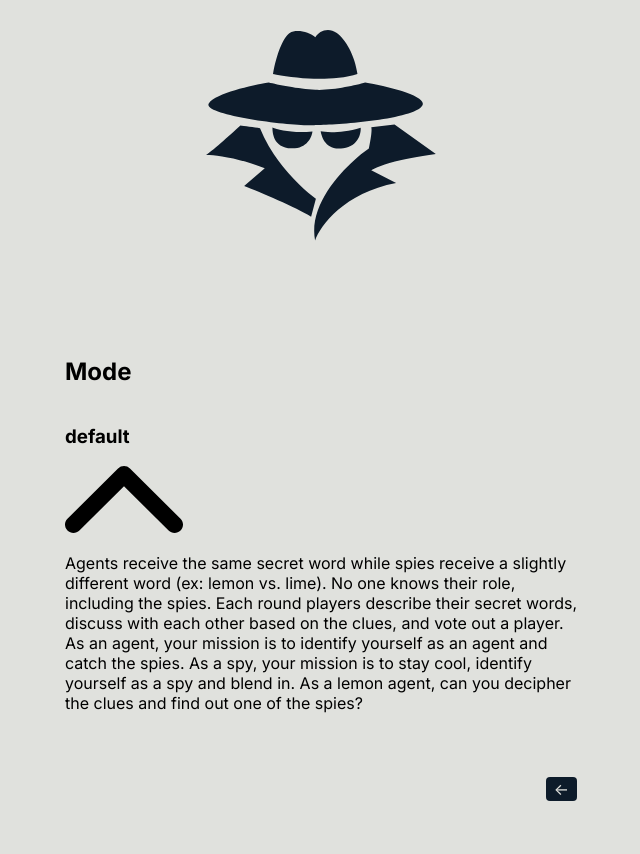
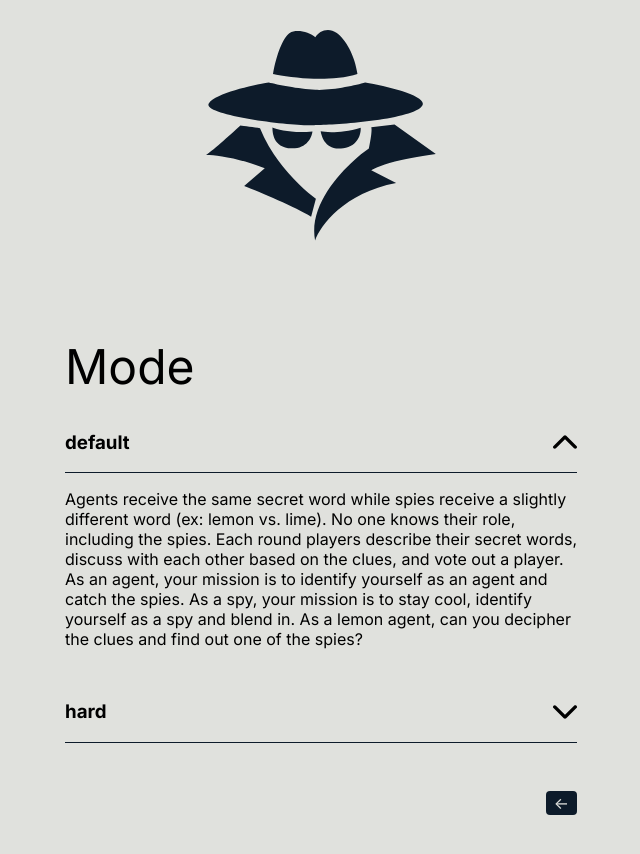
Before and after one commit to 3n0wd3n/Spy, a website built with webpack: page app/dist/index.html in a window 1280 px wide. Both pictures are taken after a click on the element "MODE". Shown: the part 94-948 px from the top of the page, without its empty margins (319-959 px from the left). Built offline with nearby package versions, Linux system fonts and the light colour scheme.

Commit message:
update on mode section

```diff
--- a/app/src/index.js
+++ b/app/src/index.js
@@ -60,6 +60,7 @@ const gameObjectEN = {
     inputPlaceholder: "player",
   },
   modeSection: {
+    selected: "default",
     title: "Mode",
     default: {
       title: "default",
@@ -179,6 +180,7 @@ const gameObjectCZ = {
     inputPlaceholder: "hráč",
   },
   modeSection: {
+    selected: "default",
     title: "Herní mod",
     default: {
       title: "základní",
@@ -357,7 +359,6 @@ const switchToInfoPage = () => {
     } else {
       infoBtn.firstElementChild.innerHTML = "?";
       let className = getParticularClass(infoBtn.classList, "back");
-      console.log(infoBtn.classList, className);
       let pageFromClass = className.slice(10);
 
       switch (pageFromClass) {
@@ -393,8 +394,41 @@ const switchToModePage = () => {
   setTextBasedOnLanguageVariant();
 };
 
+const toggleActiveClassInModePage = () => {
+  document.querySelectorAll(".mode__item").forEach((item) => {
+    item.addEventListener("click", (event) => {
+      document.querySelectorAll(".mode__item").forEach((innerItem) => {
+        // INACTIVE ITEM
+
+        // Text hidden
+        let innerItemText = innerItem.querySelector(".item__text");
+        innerItemText.classList.remove("active");
+        // Update json
+        gameObjectCZ.modeSection.selected = innerItemText.getAttribute("data-mode");
+        gameObjectEN.modeSection.selected = innerItemText.getAttribute("data-mode");
+        // Arrow inactive
+        innerItem.querySelector(".context-img").classList.add("down");
+        innerItem.querySelector(".context-img").classList.remove("up");
+
+        // ACTIVE ITEM
+
+        // Text shown
+        let itemText = item.querySelector(".item__text");
+        itemText.classList.add("active");
+        // Update json
+        gameObjectCZ.modeSection.selected = itemText.getAttribute("data-mode");
+        gameObjectEN.modeSection.selected = itemText.getAttribute("data-mode");
+        // Arrow active
+        item.querySelector(".context-img").classList.remove("down");
+        item.querySelector(".context-img").classList.add("up");
+      });
+    });
+  });
+};
+
 // Start of the functions
 changeLanguageVariant();
 infoSectionFunctionality();
 switchToInfoPage();
 switchToModePage();
+toggleActiveClassInModePage();
--- a/app/src/styles.scss
+++ b/app/src/styles.scss
@@ -157,8 +157,44 @@ body {
     .mode {
       display: flex;
       flex-flow: column;
+      gap: 16px;
       &.hide {
         display: none;
+      }
+      h2 {
+        font-size: 48px;
+        font-weight: normal;
+        margin: 0;
+      }
+      .mode__item {
+        display: flex;
+        flex-flow: column;
+        .item__header {
+          display: flex;
+          flex-flow: row;
+          align-items: center;
+          justify-content: space-between;
+          border-bottom: 1px solid $primary-dark-blue;
+          cursor: pointer;
+          .context-img {
+            height: 24px;
+            width: 24px;
+            &.up {
+              transform: rotate(0deg);
+            }
+            &.down {
+              transform: rotate(180deg);
+            }
+          }
+        }
+        .item__text {
+          display: none;
+          &.active {
+            display: flex;
+            width: 100%;
+            height: 100%;
+          }
+        }
       }
     }
   }
```
Also changed, not shown: app/dist/index.html.
